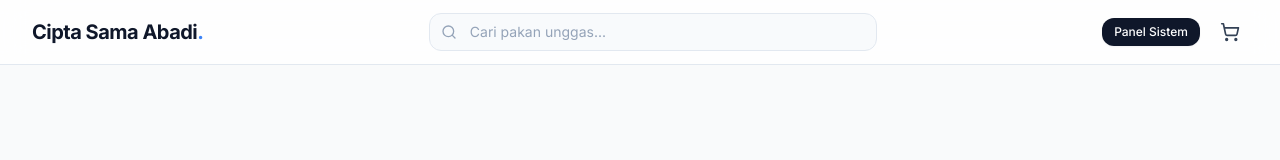
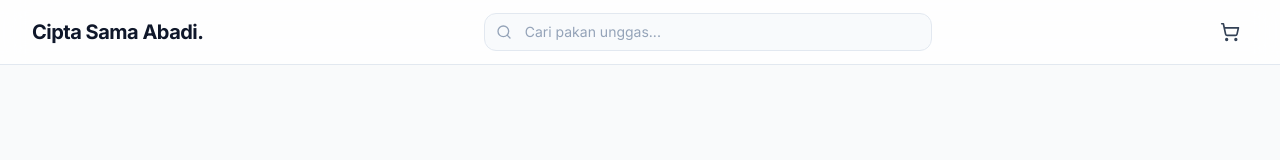
Before and after one commit to glennmarioo/skripsi-pakan, a Next.js app: page / in a window 1280 px wide. Shown: the top 160 px of the page. Built offline with nearby package versions, Linux system fonts and the light colour scheme; no server answers.

Commit message:
refactor(ui): remove panel sistem link and adjust logo dot color

```diff
--- a/components/Navbar.tsx
+++ b/components/Navbar.tsx
@@ -23,7 +23,7 @@ export const Navbar: React.FC<NavbarProps> = ({ searchQuery, onSearchChange }) =
       <div className="max-w-7xl mx-auto px-4 sm:px-6 lg:px-8 h-16 flex items-center justify-between">
         <div className="flex items-center gap-2">
           <span className="text-lg md:text-xl font-bold tracking-tight text-slate-900">
-            Cipta Sama Abadi<span className="text-brand-500">.</span>
+            Cipta Sama Abadi.
           </span>
         </div>
 
@@ -37,11 +37,6 @@ export const Navbar: React.FC<NavbarProps> = ({ searchQuery, onSearchChange }) =
         </div>
 
         <div className="flex items-center gap-3">
-          <Link href="/admin/login" className="hidden md:block">
-            <Button variant="secondary" size="sm">
-              Panel Sistem
-            </Button>
-          </Link>
           <motion.button
             whileHover={{ scale: 1.05 }}
             whileTap={{ scale: 0.95 }}
```
